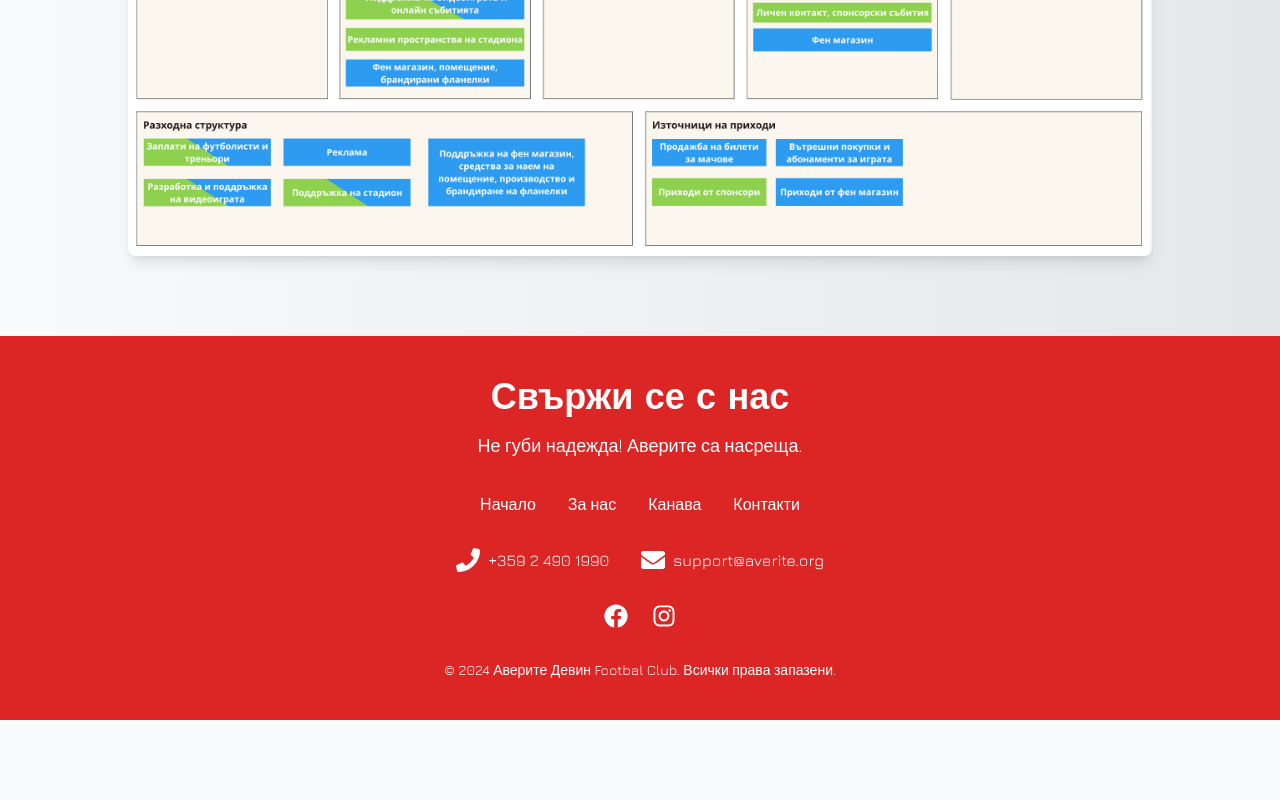
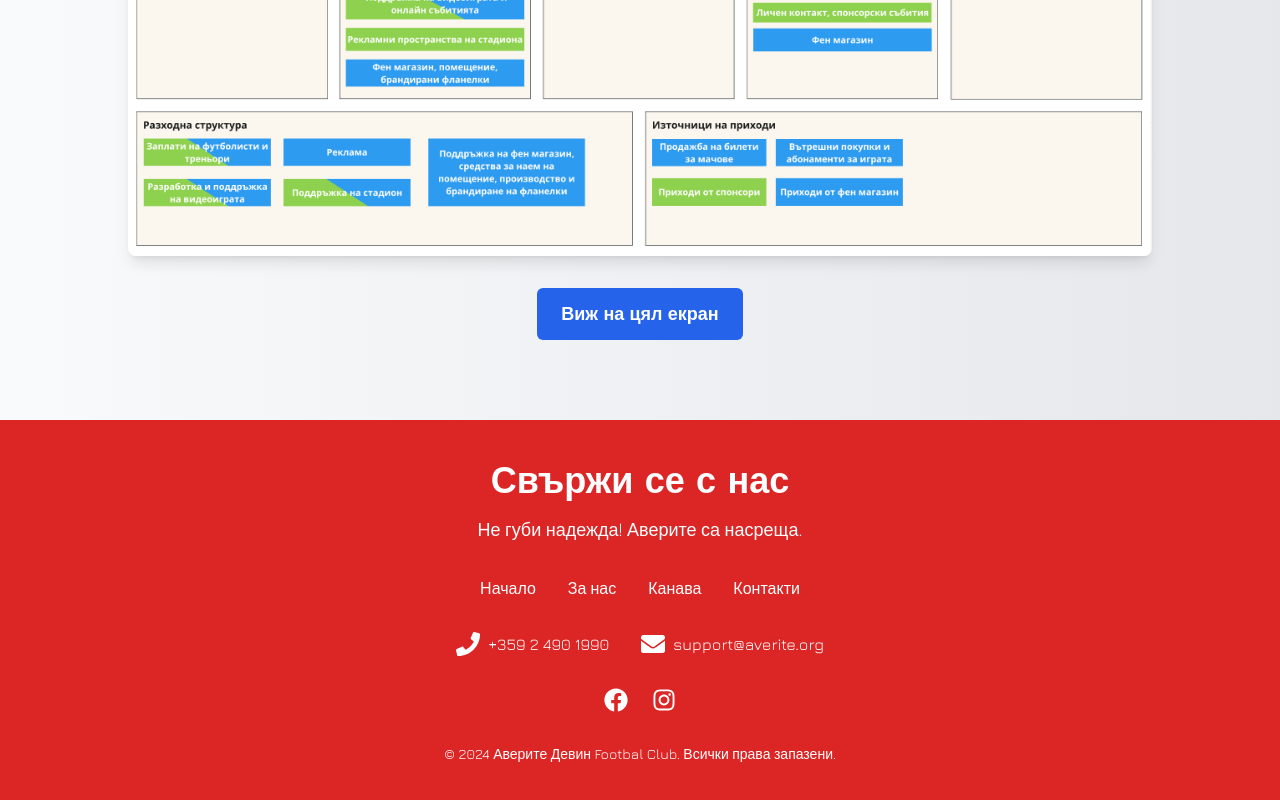
Before and after one commit to vladigpasev/averite-fk, a Next.js app: page / in a window 1280 px wide. Shown: the part 2891-3691 px from the top of the page. Before the commit the page ends 3611 px from the top, so only its background shows below. Built offline with nearby package versions, Linux system fonts and the light colour scheme.

Commit message:
Full screen button added

```diff
--- a/app/components/canvas.tsx
+++ b/app/components/canvas.tsx
@@ -73,6 +73,17 @@ const CanvasSection: React.FC = () => {
                         </div>
                     </motion.div>
                 </div>
+
+                <div className="flex justify-center mt-8">
+                    <a
+                        href="https://miro.com/app/live-embed/uXjVKmCggJs=/?moveToViewport=-1002,-542,2080,1461&embedId=667524784953"
+                        target="_blank"
+                        rel="noopener noreferrer"
+                        className="bg-blue-600 text-white px-6 py-3 rounded-md text-lg font-semibold hover:bg-blue-700 transition duration-300"
+                    >
+                        Виж на цял екран
+                    </a>
+                </div>
             </div>
         </section>
     );
```
